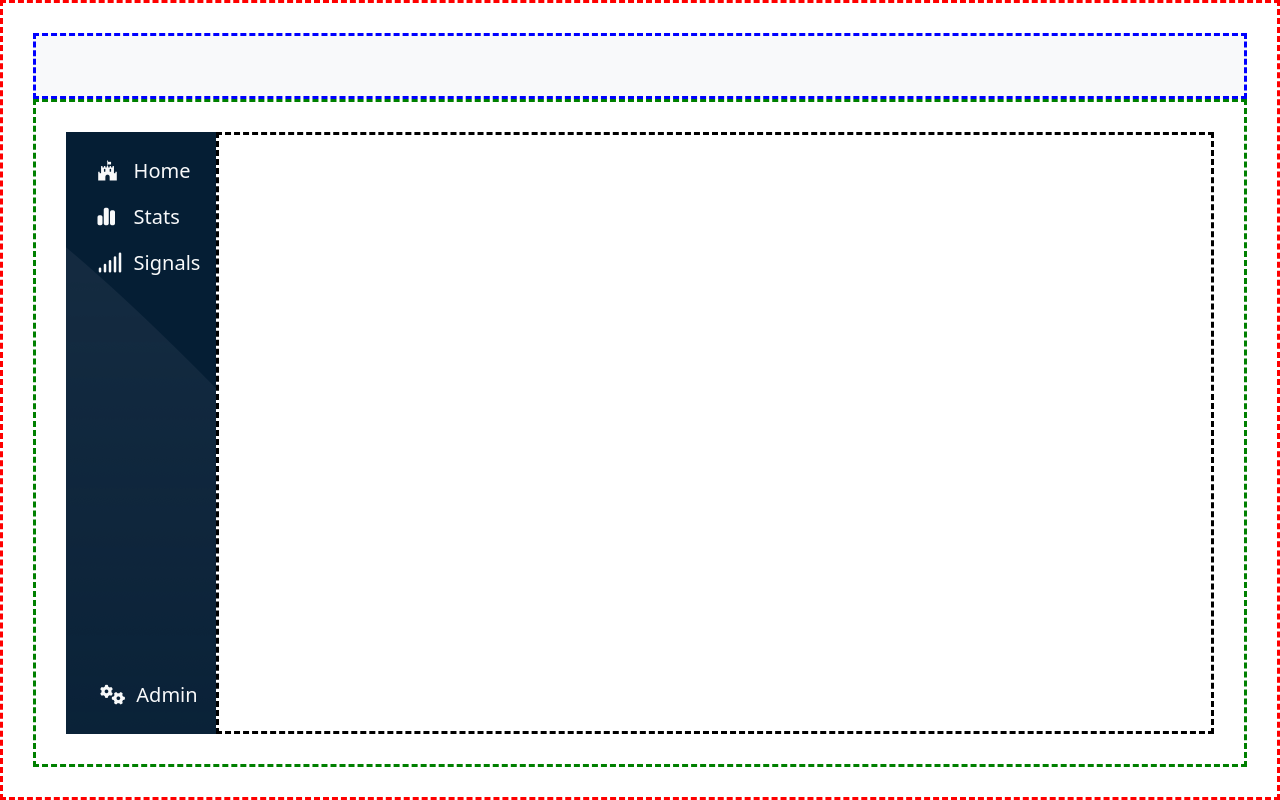
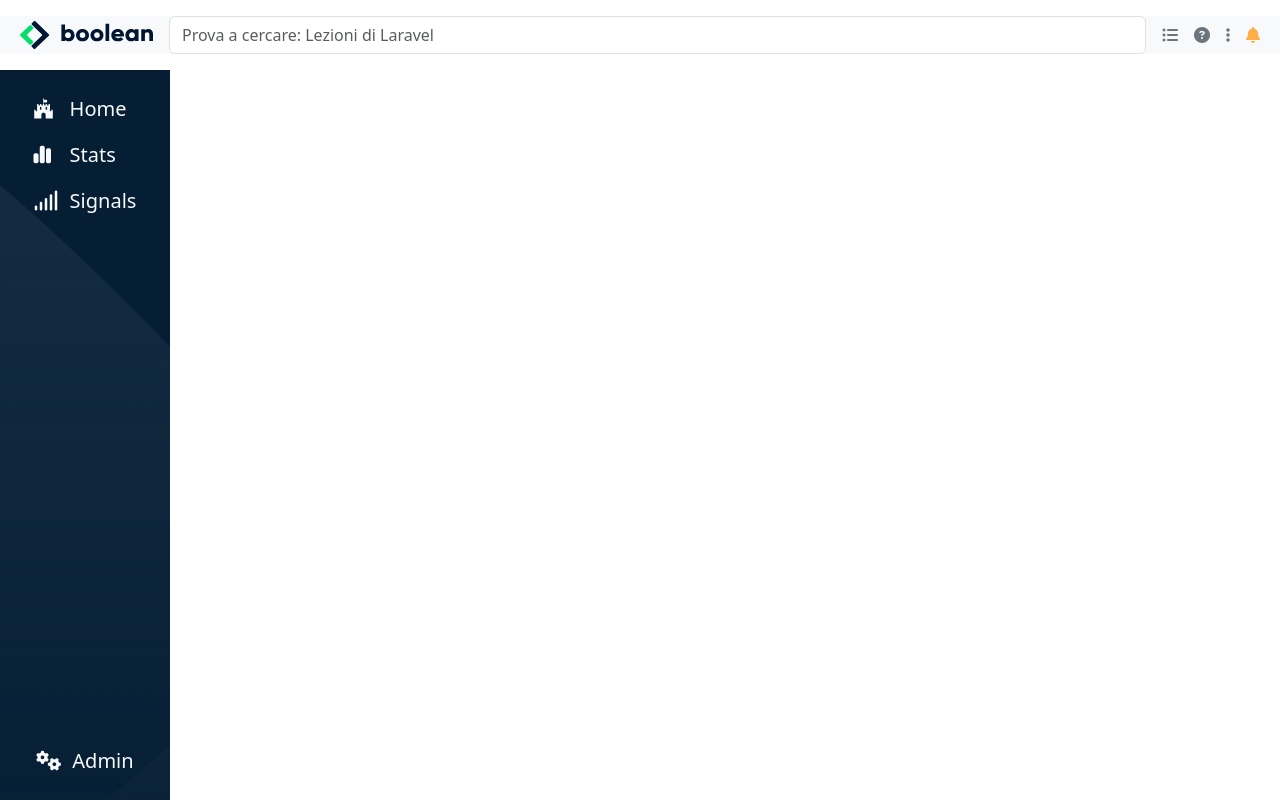
Before and after one commit to CalinCretu/html-css-bootstrap-dashboard, a plain HTML site: page index.html in a window 1280 px wide. Drawn offline with nearby package versions, Linux system fonts and the light colour scheme.

Commit message:
ADD - aside_responsive

```diff
--- a/css/app.css
+++ b/css/app.css
@@ -3,16 +3,25 @@
     --dark-blue: #051E34;
     --blue: #1B72E8;
     --light-grey: #F8F9FA;
+    --gold: #FFAD45;
 }
 
+img {
+    max-width: 100%;
+}
 
-
-
+ul,
+ol,
+menu {
+    list-style: none;
+    display: flex;
+    flex-direction: row;
+}
 
 
 /* skeleton */
 .header {
-    width: 60px;
+    width: 70px;
     flex-shrink: 0;
     background-image: url('../img/sidebar-bg.png');
     background-color: var(--dark-blue);
@@ -35,6 +44,7 @@
 
 
 
+
 /* header */
 .header_buttons {
     width: 20px;
@@ -46,6 +56,20 @@
 
 
 
+
+
+/* aside */
+.logo-sm {
+    max-width: 45px;
+}
+
+.logo-lg {
+    display: none;
+}
+
+.bell {
+    color: var(--gold);
+}
 
 
 
@@ -60,7 +84,15 @@
     }
 
     .header {
-        width: 150px;
+        width: 170px;
+    }
+
+    .logo-sm {
+        display: none;
+    }
+
+    .logo-lg {
+        display: block;
     }
 }
 
@@ -74,26 +106,18 @@
 
 
 
-
-
-
-
-
-
-
-
 /* DEBUG */
-.debug .app {
+.debu .app {
     border: 3px dashed red;
     padding: 30px;
 }
 
-.debug .aside {
+.debu .aside {
     border: 3px dashed blue;
     padding: 30px;
 }
 
-.debug .app_container {
+.debu .app_container {
     border: 3px dashed green;
     padding: 30px;
 }
@@ -103,7 +127,7 @@
     padding: 30px;
 }
 
-.debug .app__content {
+.debu .app__content {
     border: 3px dashed black;
     padding: 30px;
 }
--- a/index.html
+++ b/index.html
@@ -17,28 +17,57 @@
 
 <body class="debug">
   <div class="app d-flex flex-column">
-    <div class="aside d-flex">
+
+
+
+
+
+    <div class="aside d-flex text-secondary my-3">
+      <div class="d-flex container-fluid justify-content-around align-items-center">
+        <div class="logo-lg mx-2"><img src="img/logo.svg" alt=""></div>
+        <div class="logo-sm mx-2"><img src="img/mobile-logo.png" alt=""></div>
+        <div class="flex-grow-1 mx-2">
+          <div class="form-outline">
+            <input type="search" id="form1" class="form-control" placeholder="Prova a cercare: Lezioni di Laravel"
+              aria-label="Search" />
+          </div>
+        </div>
+        <div class="d-none d-md-block mx-2"><i class="fa-solid fa-list-ul"></i></div>
+        <div class="d-none d-md-block mx-2"><i class="fa-solid fa-circle-question"></i></div>
+        <div class="d-none d-md-block mx-2"><i class="fa-solid fa-ellipsis-vertical"></i></div>
+        <div class="bell mx-2"><i class="fa-solid fa-bell"></i></div>
+      </div>
     </div>
+
+
+
+
+
+
+
+
+
+
     <div class="app_container d-flex flex-grow-1">
       <div class="header d-flex flex-column fs-5 text-light align-items-center">
-        <div class="menu d-flex flex-column align-items-start flex-grow-1">
+        <div class="menu d-flex flex-column align-items-center align-items-md-start flex-grow-1">
           <div class="d-flex mt-4">
-            <div class="header_buttons mx-3"><i class="fa-brands fa-fort-awesome"></i></div>
+            <div class="header_buttons me-md-3 me-0"><i class="fa-brands fa-fort-awesome"></i></div>
             <div class="header_buttons-text">Home</div>
           </div>
           <div class="d-flex my-3">
-            <div class="header_buttons mx-3"><i class="fa-solid fa-chart-simple"></i></div>
+            <div class="header_buttons me-md-3 me-0"><i class="fa-solid fa-chart-simple"></i></div>
             <div class="header_buttons-text">Stats</div>
           </div>
           <div class="d-flex">
-            <div class="header_buttons mx-3"><i class="fa-solid fa-signal"></i></div>
+            <div class="header_buttons me-md-3 me-0"><i class="fa-solid fa-signal"></i></div>
             <div class="header_buttons-text">Signals</div>
           </div>
         </div>
         <div class="account d-flex flex-column align-items-center">
           <div>
             <div class="profile d-flex mb-4">
-              <div class="header_buttons mx-3"><i class="fa-solid fa-gears"></i></i></div>
+              <div class="header_buttons me-md-3 me-0"><i class="fa-solid fa-gears"></i></i></div>
               <div class="header_buttons-text">Admin</div>
             </div>
           </div>
```
